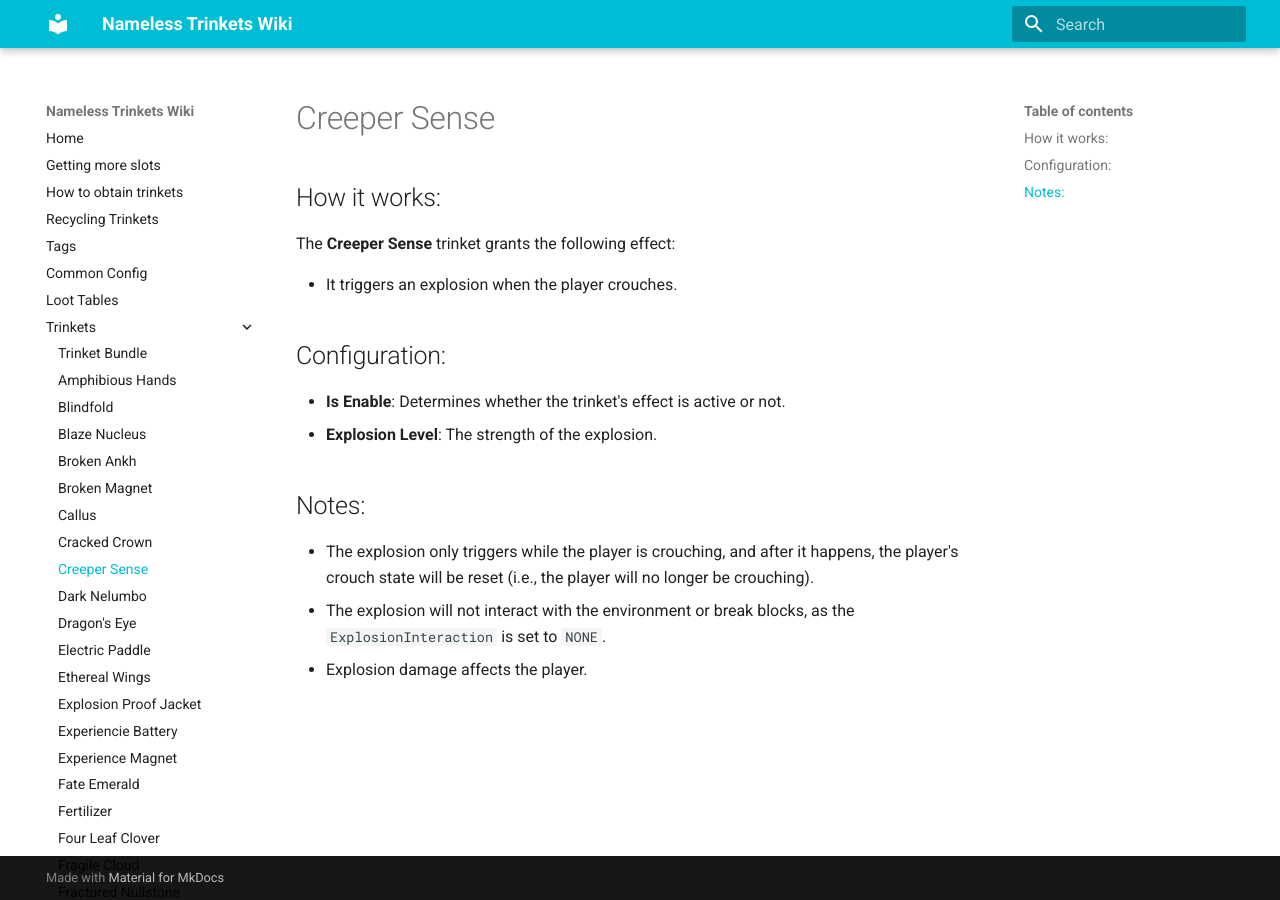
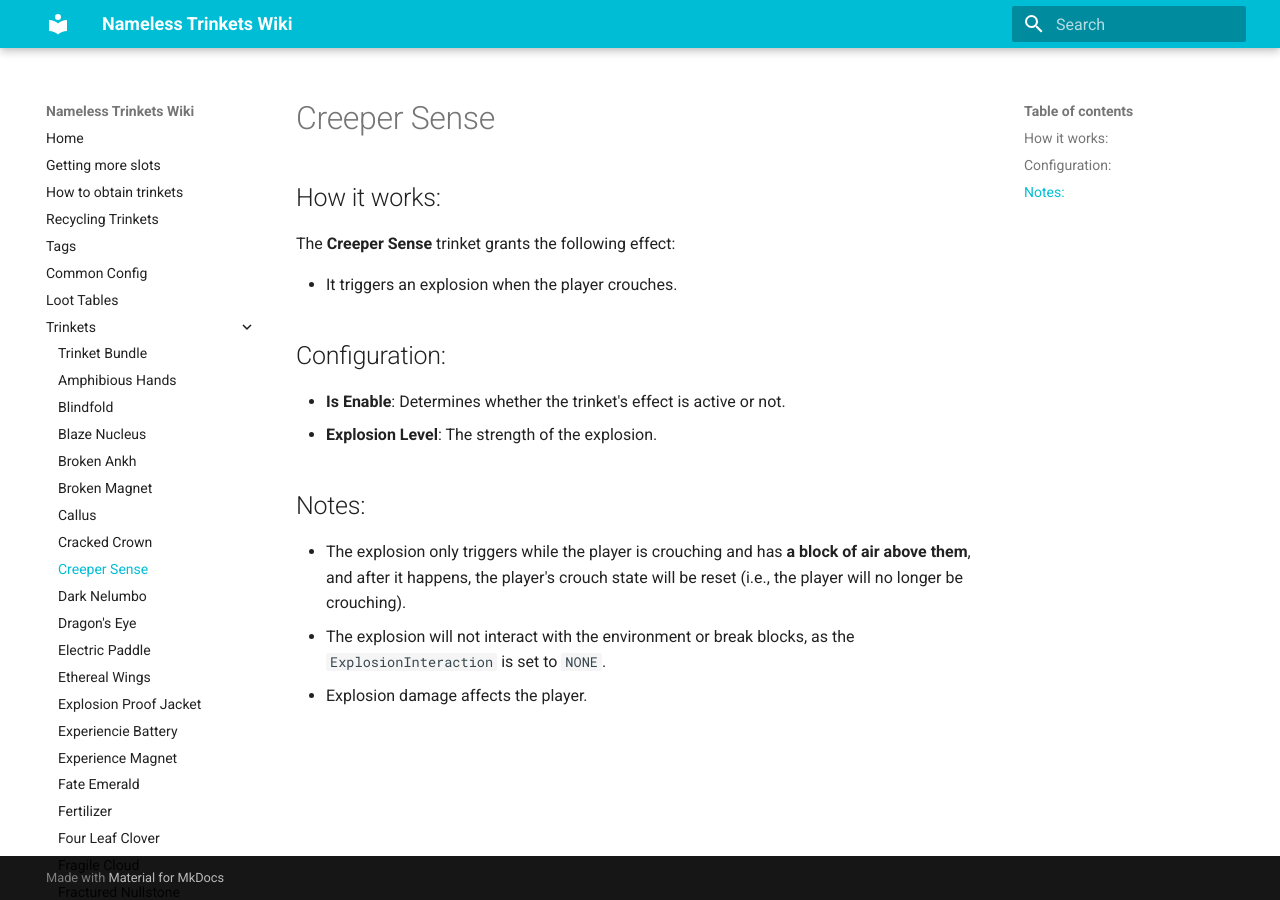
Before and after one commit to Cozary/Nameless-Trinkets, an MkDocs documentation site: the page built from docs/trinkets/creeper_sense.md, in a window 1280 px wide. Built offline with MkDocs 1.6.1 and Material for MkDocs 9.7.7, drawn with Linux system fonts in a browser that asks for light colours.

Commit message:
update Creeper Sense Notes

```diff
--- a/docs/trinkets/creeper_sense.md
+++ b/docs/trinkets/creeper_sense.md
@@ -10,6 +10,6 @@ The **Creeper Sense** trinket grants the following effect:
 - **Explosion Level**: The strength of the explosion.
 
 ## Notes:
-- The explosion only triggers while the player is crouching, and after it happens, the player's crouch state will be reset (i.e., the player will no longer be crouching).
+- The explosion only triggers while the player is crouching and has **a block of air above them**, and after it happens, the player's crouch state will be reset (i.e., the player will no longer be crouching).
 - The explosion will not interact with the environment or break blocks, as the `ExplosionInteraction` is set to `NONE`.
 - Explosion damage affects the player.
```
